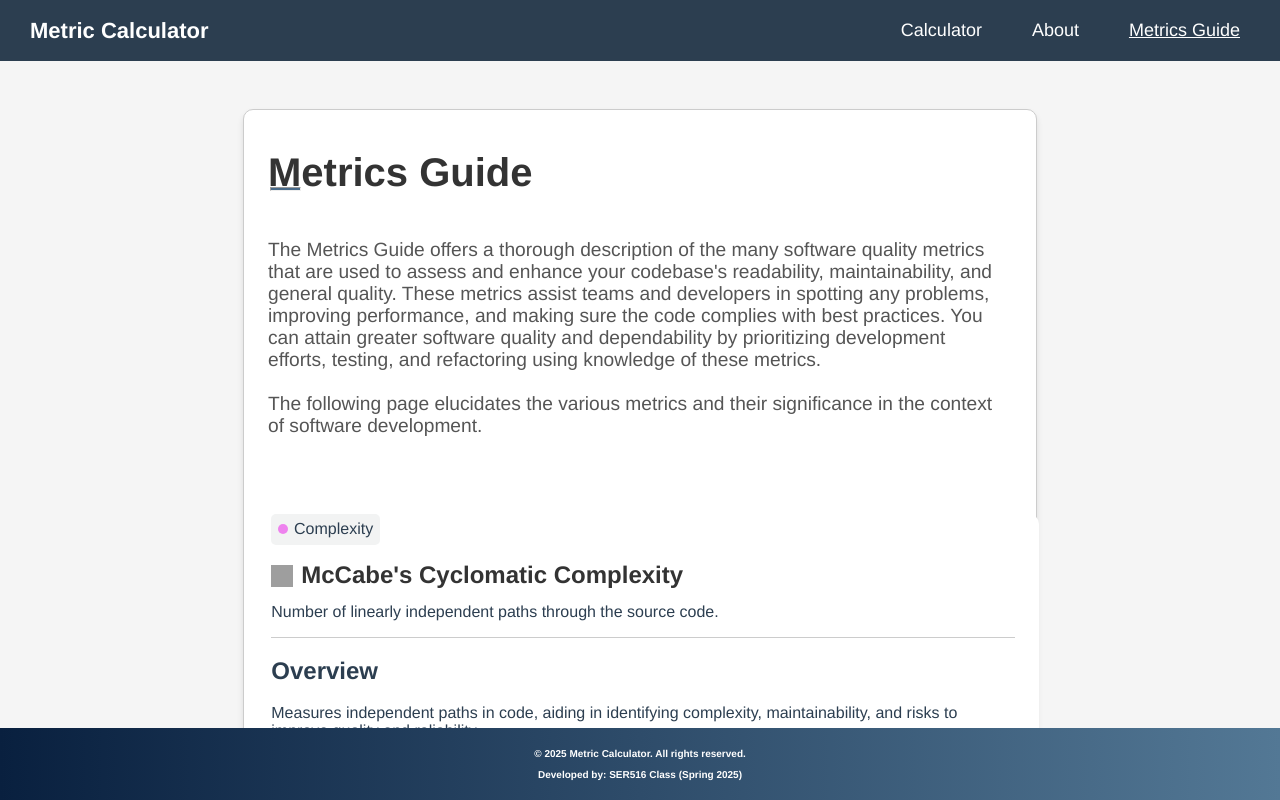
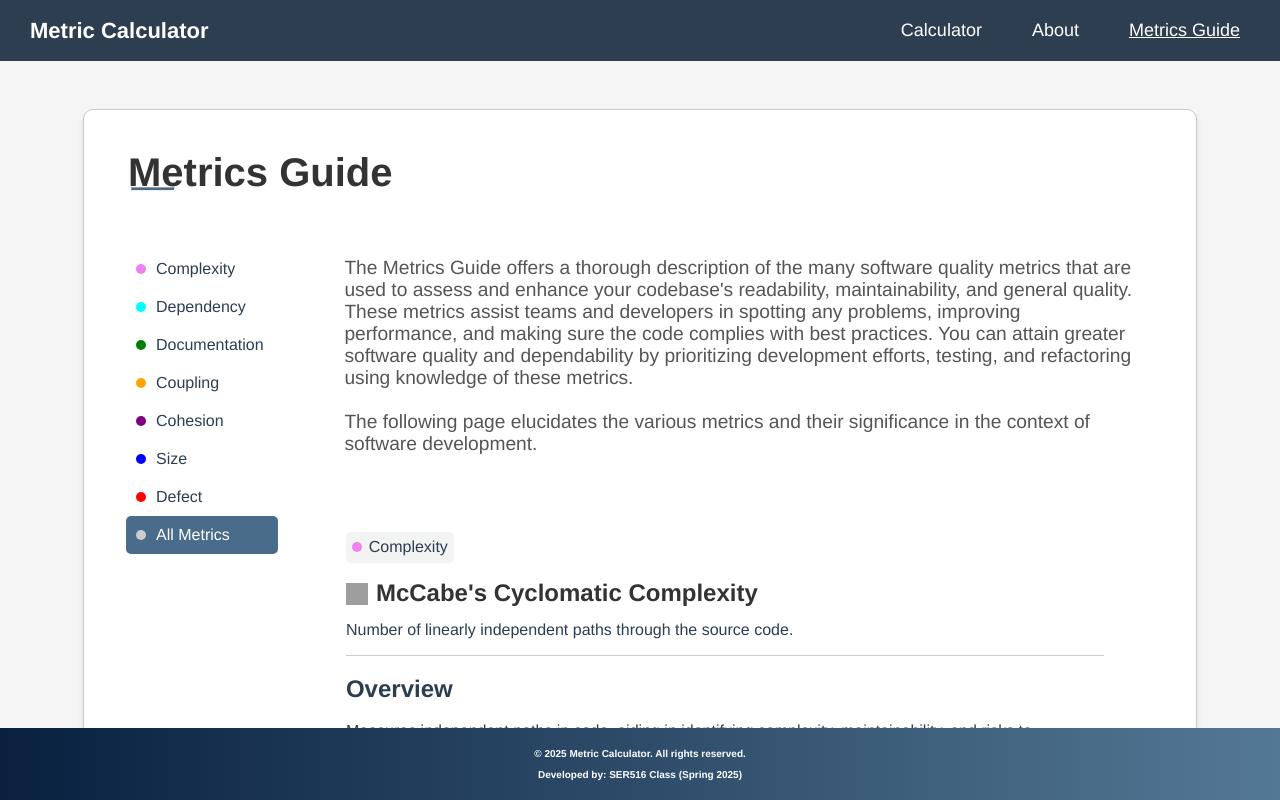
Before and after one commit to agarasia/SER516_Spring25_Teams_3_and_4_Frontend, a Vue app in the folder FrontEnd/: page / in a window 1280 px wide. Both pictures are taken after a click on the button "Metrics Guide". Shown: the top 800 px of the page. Built offline with nearby package versions, Linux system fonts and the light colour scheme; grey boxes are pictures that could not be loaded.

Commit message:
Task-133: Generalized the code for all metrics and added a working dynamic sidebar

```diff
--- a/FrontEnd/src/components/MetricsGuide.vue
+++ b/FrontEnd/src/components/MetricsGuide.vue
@@ -1,23 +1,50 @@
 <template>
   <div class="metrics-guide-container">
-    <div class="metrics-guide-box">
+    <!-- Metrics Content -->
+    <div class="metrics-guide-box-1">
       <p class="metrics-guide-heading">Metrics Guide</p>
-      <hr style="width: 3.8%; margin-left: 1.8px; height: 2px; background-color: #4A6C8B;">
+      <hr style="width: 3.8%; margin-left: 1.45em; height: 2px; background-color: #4A6C8B;">
+      <table style="width: 100%; margin-top: 0em; margin-left:-1em">
+        <td style="width: 20%; padding-right: 2em; padding-left: 2em;">
+          <!-- Sidebar -->
+          <div class="sidebar">
+            <ul>
+              <li v-for="(category, key) in categories" :key="key" :class="{ active: selectedCategory === key }"
+                @click="filterByCategory(key)">
+                <span :style="{ backgroundColor: category.color }" class="category-dot"></span>
+                {{ key }}
+              </li>
+              <li :class="{ active: selectedCategory === 'All' }" @click="filterByCategory('All')">
+                <span class="category-dot" style="background-color: #ccc;"></span>
+                All Metrics
+              </li>
+            </ul>
+          </div>
+        </td>
+        <td style="padding-left: 2em;">
           <p id="metrics-guide-overview" style="font-weight: 500;">
-        The Metrics Guide offers a thorough description of the many software quality metrics that are used to assess and enhance your codebase's readability, maintainability, and general quality. These metrics assist teams and developers in spotting any problems, improving performance, and making sure the code complies with best practices. You can attain greater software quality and dependability by prioritizing development efforts, testing, and refactoring using knowledge of these metrics.<br><br>
-        The following page elucidates the various metrics and their significance in the context of software development.
+            The Metrics Guide offers a thorough description of the many software quality metrics that are used to assess
+            and
+            enhance your codebase's readability, maintainability, and general quality. These metrics assist teams and
+            developers in spotting any problems, improving performance, and making sure the code complies with best
+            practices. You can attain greater software quality and dependability by prioritizing development efforts,
+            testing, and refactoring using knowledge of these metrics.<br><br>
+            The following page elucidates the various metrics and their significance in the context of software
+            development.
           </p>
 
           <div class="metrics-guide-box" style="margin-left: -2.7%; border: 0; box-shadow: none;">
-      <div v-for="metric in metrics" :key="metric.id" class="metric">
+            <div v-for="metric in filteredMetrics" :key="metric.id" class="metric">
               <div class="metric-category">
                 <span style="display: inline-flex; align-items: center;">
-            <span :style="{ width: '10px', height: '10px', backgroundColor: metric.categoryColor, borderRadius: '50%', marginRight: '0.4em' }"></span>
+                  <span
+                    :style="{ width: '10px', height: '10px', backgroundColor: metric.categoryColor, borderRadius: '50%', marginRight: '0.4em' }"></span>
                   {{ metric.category }}
                 </span>
               </div>
               <div class="metric-heading-container">
-          <img :src="metric.icon" alt="Icon" style="width: 22px; height: 22px; margin-top:1.25em; padding-right:0.5em">
+                <img :src="metric.icon" alt="Icon"
+                  style="width: 22px; height: 22px; margin-top:1.25em; padding-right:0.5em">
                 <h1 class="metric-heading">{{ metric.name }}</h1>
               </div>
               <p>{{ metric.description }}</p>
@@ -29,7 +56,8 @@
                 <p style="font-weight: 500;">{{ metric.usage.join(', ') }}</p>
                 <div class="important-considerations">
                   <div class="important-header">
-                <img src="https://img.icons8.com/ios-filled/50/ffa500/error--v1.png" alt="Important Icon" class="important-icon" />
+                    <img src="https://img.icons8.com/ios-filled/50/ffa500/error--v1.png" alt="Important Icon"
+                      class="important-icon" />
                     <span>Important Considerations</span>
                   </div>
                   <p>{{ metric.considerations }}</p>
@@ -66,6 +94,8 @@
               </div>
             </div>
           </div>
+        </td>
+      </table>
     </div>
   </div>
 </template>
@@ -75,6 +105,16 @@ export default {
   name: 'MetricsGuide',
   data() {
     return {
+      selectedCategory: 'All',
+      categories: {
+        Complexity: { color: 'violet' },
+        Dependency: { color: 'Aqua' },
+        Documentation: { color: 'green' },
+        Coupling: { color: 'orange' },
+        Cohesion: { color: 'purple' },
+        Size: { color: 'blue' },
+        Defect: { color: 'red' }
+      },
       metrics: [
         {
           id: 'mccabe',
@@ -536,10 +576,22 @@ export default {
         }
       ]
     };
+  },
+  computed: {
+    filteredMetrics() {
+      if (this.selectedCategory === 'All') {
+        return this.metrics;
+      }
+      return this.metrics.filter(metric => metric.category === this.selectedCategory);
+    }
+  },
+  methods: {
+    filterByCategory(category) {
+      this.selectedCategory = category;
+    }
   }
 };
 </script>
-
 
 <style scoped>
 .related-metrics {
@@ -555,7 +607,8 @@ export default {
   border-radius: 8px;
   padding: 15px;
   flex: 1;
-  min-width: 250px; /* Ensure a minimum width for smaller screens */
+  min-width: 250px;
+  /* Ensure a minimum width for smaller screens */
   display: flex;
   flex-direction: column;
   align-items: flex-start;
@@ -599,50 +652,83 @@ export default {
 .metrics-guide-container {
   display: flex;
   justify-content: center;
-  align-items: flex-start; /* Align content to the top */
-  background-color: #f5f5f5; /* Optional: Add a light background color */
+  align-items: flex-start;
+  /* Align content to the top */
+  background-color: #f5f5f5;
+  /* Optional: Add a light background color */
   /* padding-top: 5em; Ensure consistent space at the top */
-  padding-bottom: 5em; /* Ensure consistent space at the bottom */
-  min-height: 100vh; /* Ensure the container takes at least the full viewport height */
-  box-sizing: border-box; /* Include padding in the height calculation */
+  padding-bottom: 5em;
+  /* Ensure consistent space at the bottom */
+  min-height: 100vh;
+  /* Ensure the container takes at least the full viewport height */
+  box-sizing: border-box;
+  /* Include padding in the height calculation */
 }
 
 .metric-heading-container {
   display: flex;
-  margin-bottom: 1em; /* Space below the heading */
+  margin-bottom: 1em;
+  /* Space below the heading */
 }
 
 #metrics-guide-overview {
   font-size: 1.2em;
-  color: #555; /* Optional: Change text color */
-  margin-top: 2.5em; /* Space above the paragraph */
-  margin-bottom: 4em; /* Space below the paragraph */
-  margin-right: 2em; /* Space to the right */
+  color: #555;
+  /* Optional: Change text color */
+  margin-top: 2.5em;
+  /* Space above the paragraph */
+  margin-bottom: 4em;
+  /* Space below the paragraph */
+  margin-right: 2em;
+  /* Space to the right */
 }
 
 .metrics-guide-heading {
   font-size: 2.5em;
   font-weight: bold;
-  color: #333; /* Optional: Change text color */
-  margin-bottom: -0.4em; /* Space below the heading */
+  color: #333;
+  /* Optional: Change text color */
+  margin-bottom: -0.4em;
+  margin-left: 0.5em;
+  /* Space below the heading */
 }
-.metrics-guide-box {
-  width: 60vw;
-  max-width: 1200px; /* Optional: Limit the maximum width */
+
+.metrics-guide-box-1 {
+  width: 85vw;
+  /* Optional: Limit the maximum width */
   border-radius: 10px;
   border: 1px solid #ccc;
   text-align: left;
   margin: 3em;
   padding-left: 1.5em;
-  background-color: #fff; /* Optional: Add a white background for contrast */
-  box-shadow: 0 4px 6px rgba(0, 0, 0, 0.1); /* Optional: Add a subtle shadow */
+  background-color: #fff;
+  /* Optional: Add a white background for contrast */
+  box-shadow: 0 4px 6px rgba(0, 0, 0, 0.1);
+  /* Optional: Add a subtle shadow */
+}
+
+.metrics-guide-box {
+  width: auto;
+  max-width: 1200px;
+  /* Optional: Limit the maximum width */
+  border-radius: 10px;
+  border: 1px solid #ccc;
+  text-align: left;
+  margin: 3em;
+  padding-left: 1.5em;
+  background-color: #fff;
+  /* Optional: Add a white background for contrast */
+  box-shadow: 0 4px 6px rgba(0, 0, 0, 0.1);
+  /* Optional: Add a subtle shadow */
 }
 
 .metric-heading {
   font-size: 1.5em;
   font-weight: bold;
-  color: #333; /* Optional: Change text color */
-  margin-bottom: -0.4em; /* Space below the heading */
+  color: #333;
+  /* Optional: Change text color */
+  margin-bottom: -0.4em;
+  /* Space below the heading */
 }
 
 .important-considerations {
@@ -669,4 +755,40 @@ export default {
   height: 20px;
   margin-right: 10px;
 }
+
+.sidebar {
+  width: 100%;
+  margin-top: 3em;
+}
+
+.sidebar ul {
+  list-style: none;
+  padding: 0;
+}
+
+.sidebar li {
+  padding: 10px;
+  cursor: pointer;
+  display: flex;
+  align-items: center;
+  gap: 10px;
+  border-radius: 5px;
+  transition: background-color 0.3s;
+}
+
+.sidebar li:hover {
+  background-color: #f5f5f5;
+}
+
+.sidebar li.active {
+  background-color: #4A6C8B;
+  color: #fff;
+}
+
+.category-dot {
+  width: 10px;
+  height: 10px;
+  border-radius: 50%;
+  display: inline-block;
+}
 </style>
```
Lines whose indentation alone changed are shown as unchanged.
